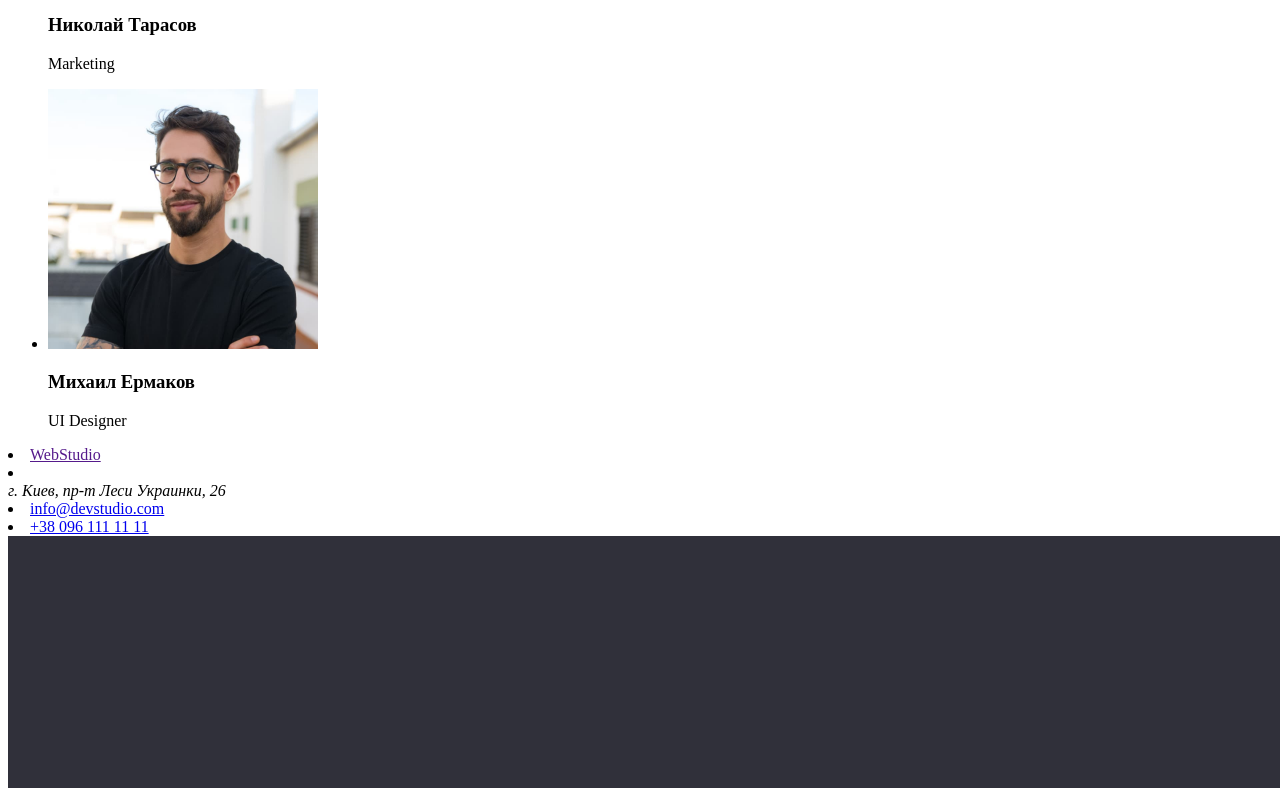
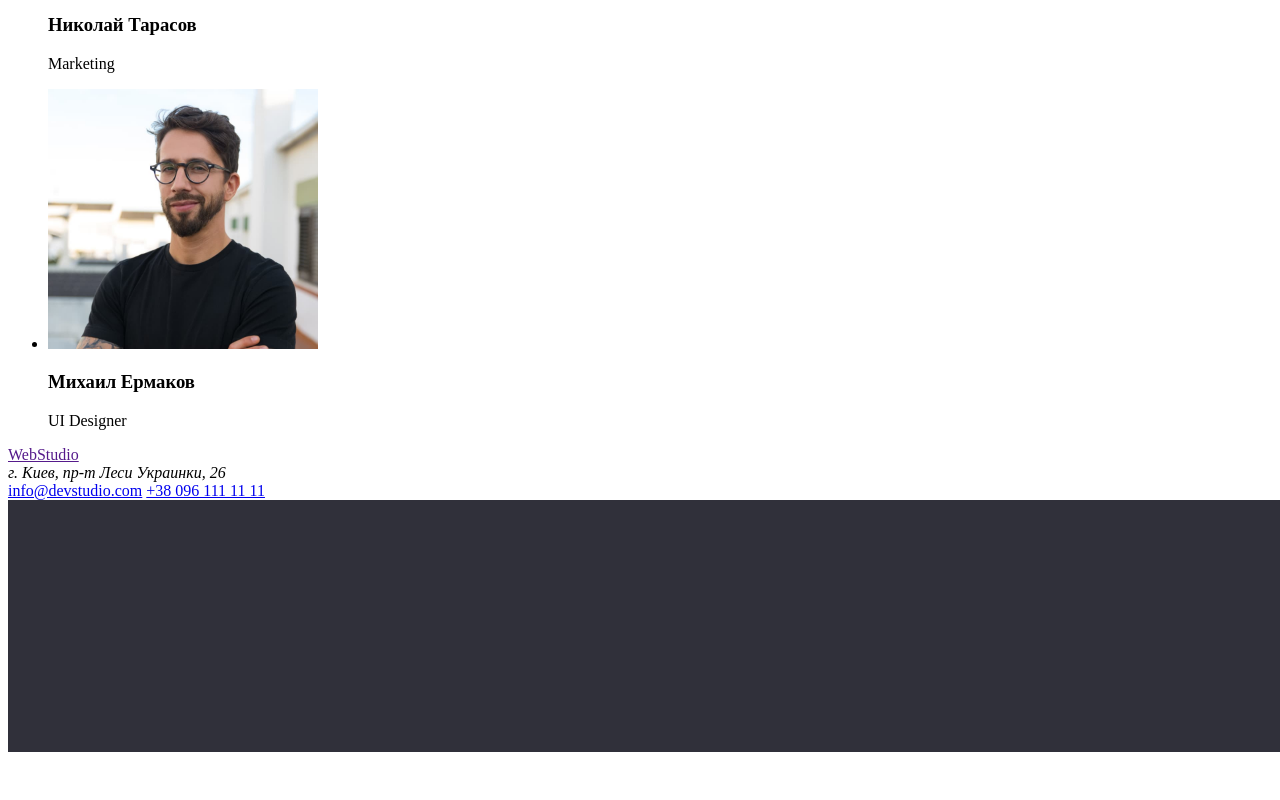
Before and after one commit to Alexandr-Styopin/goit-markup-hw-01, a plain HTML site: page index.html in a window 1280 px wide. Shown: the part 3450-4250 px from the top of the page. After the commit the page ends 4214 px from the top, so only its background shows below. Drawn offline with Linux system fonts and the light colour scheme.

Commit message:
Footer Update

```diff
--- a/index.html
+++ b/index.html
@@ -133,10 +133,10 @@
       </section>
     </main>
     <footer>
-      <li><a href="">WebStudio</a></li>
-      <li><address>г. Киев, пр-т Леси Украинки, 26</address></li>
-      <li><a href="mailto: info@devstudio.com">info@devstudio.com</a></li>
-      <li><a href="tel:+380961111111">+38 096 111 11 11</a></li>
+      <a href="">WebStudio</a>
+      <address>г. Киев, пр-т Леси Украинки, 26</address>
+      <a href="mailto: info@devstudio.com">info@devstudio.com</a>
+      <a href="tel:+380961111111">+38 096 111 11 11</a>
       <img src="./img/Footer.jpg" alt="footer" width="1600" />
     </footer>
   </body>
```
